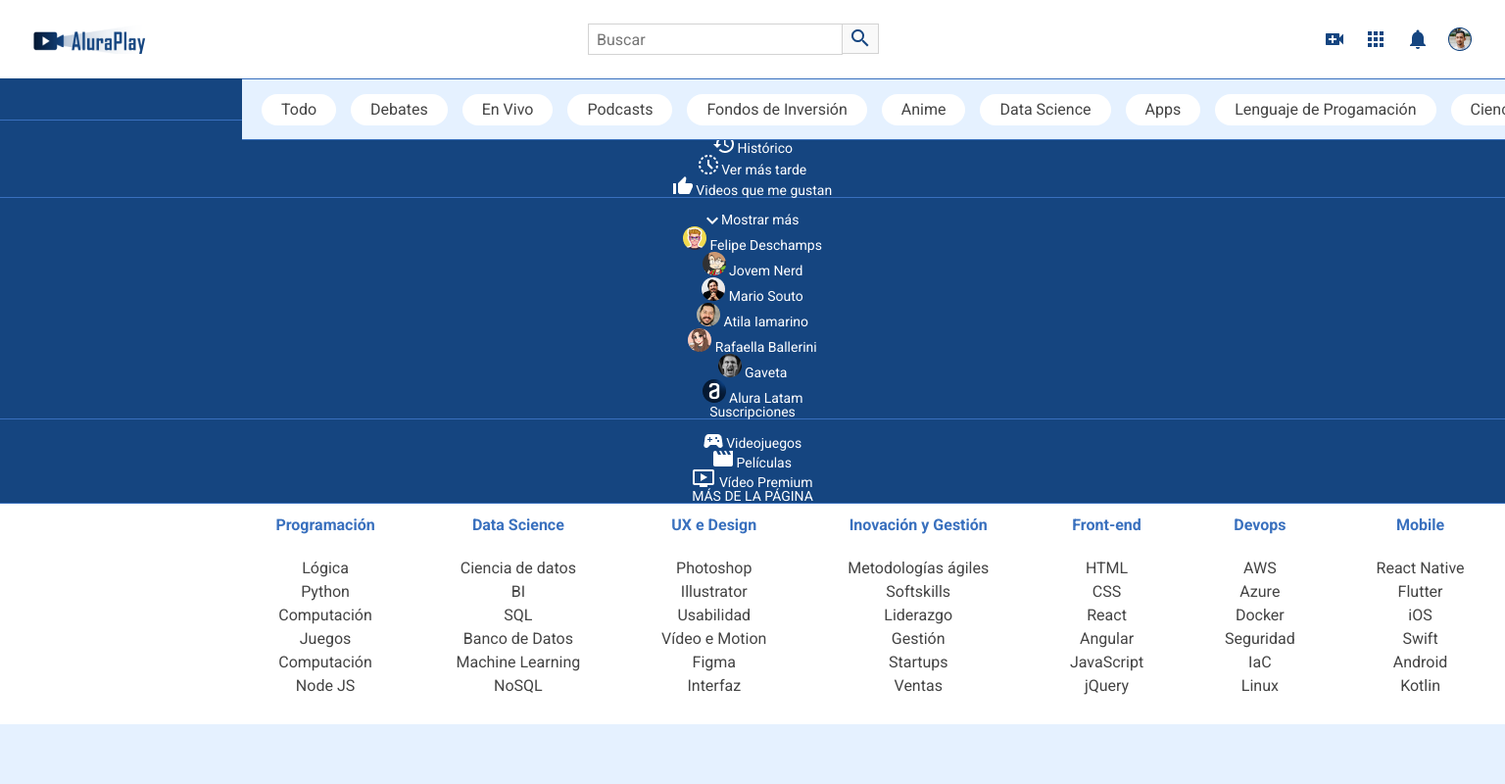
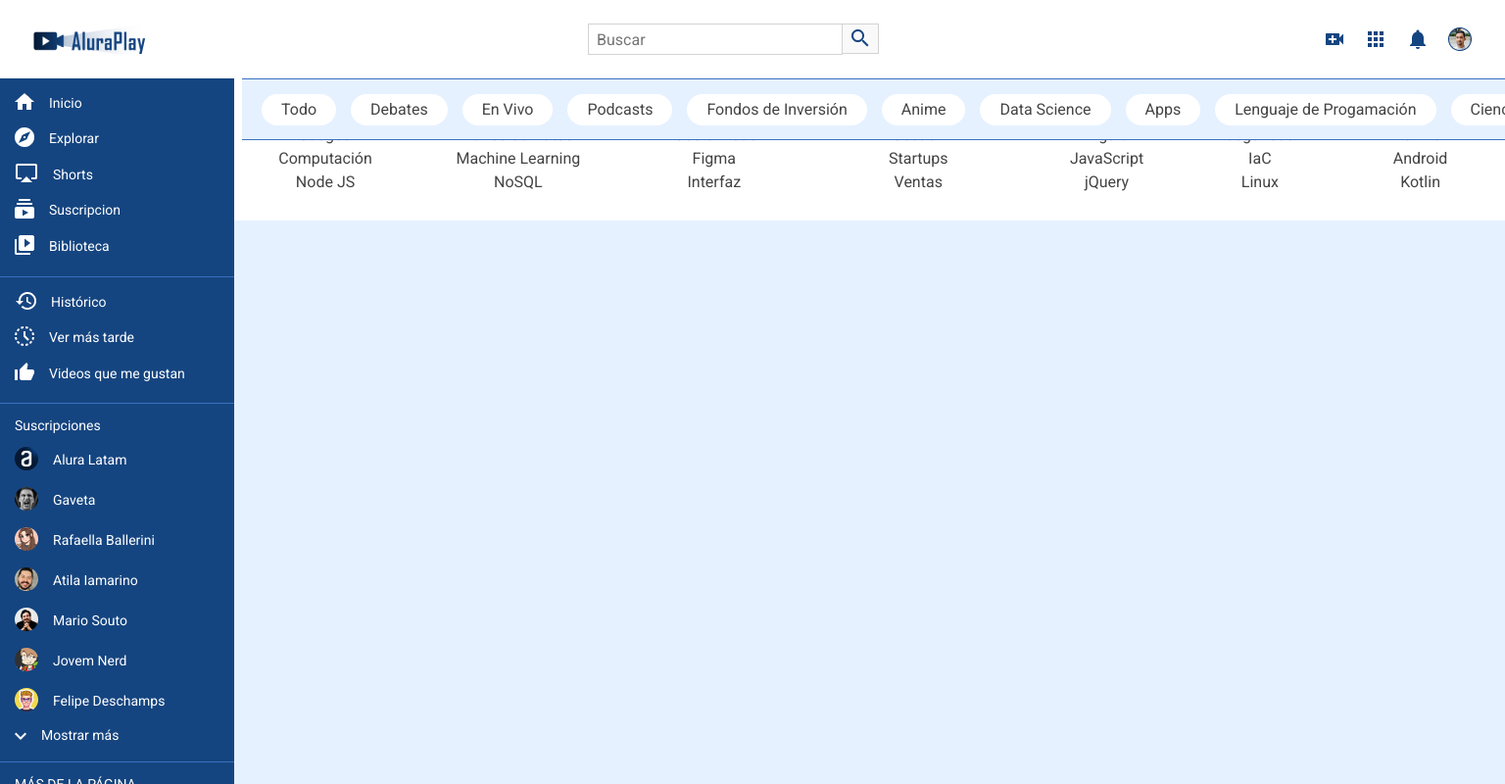
Before and after one commit to Angelov12/Alura-Play, a plain HTML site: page index.html in a window 1536 px wide. Shown: the whole page at 98% size. Drawn offline with Linux system fonts and the light colour scheme.

Commit message:
aside menu and bug fixes added

```diff
--- a/css/flexbox.css
+++ b/css/flexbox.css
@@ -1,5 +1,4 @@
-
-
+/* Cabecera */
 .cabecera__container{
   display: flex;
   justify-content: space-between;
@@ -7,32 +6,145 @@ align-items: center;
   position: fixed;
   top: 0;
 }
+
 .cabecera__buscar__item{
   display: none;
 }
 
-/*submenu*/
+/* Menu */
+
+.menu__container{
+  position: fixed;
+  bottom: 0%;
+  height: 75px;
+  width: 100%;
+}
+
+.menu__lista{
+  display: flex;
+  justify-content: space-around;
+  height: 100%;
+}
+
+.menu__lista li {
+  align-self: center;
+}
+
+.menu__itens{
+  display: flex;
+  flex-direction: column;
+  gap: 5px;
+}
+
+
+.menu__lista:nth-child(2),
+.menu__lista:nth-child(3),
+.menu__lista:nth-child(4){
+  display: none;
+}
+
+
+/* Seccion superior */
 .superior__seccion__container{
   display: flex;
   align-items: center;
-    white-space: nowrap; /*para mostrar 1 sola linea de texto*/
+  white-space: nowrap;
   overflow: scroll;
   gap: 15px;
+
 }
 
 
+
+
+/* Rodapie */
 .rodapie__container{
   display: flex;
-/*     flex-direction: column;
+  /* flex-direction: column;
  flex-wrap: wrap; */
  flex-flow: column wrap;
+
+
 }
-@media (min-width: 768px){
+
+
+
+@media (min-width:834px) {
+
+  /* Cabecera */
   .cabecera__buscar__item{
-        display: block;
+      display: block
   }
+
+  /* Desafío Menú Lateral */
+  .menu__container {
+      left: 0;
+      height: auto;
+      width: 74px;
+      top: 80px;
+  }
+
+  .menu__lista {
+      flex-direction: column;
+      justify-content: flex-start;
+      padding-top: 15px;
+      gap: 33px;
+  }
+
+
+  /* Rodapie */
   .rodapie__container{
       justify-content: space-between;
+  }
+
 
 }
+
+
+
+@media (min-width:1440px ){
+
+  .menu__container{
+      width: 239px;
+      overflow: scroll;
+
   }
+
+  .menu__lista:nth-child(2),
+  .menu__lista:nth-child(3),
+  .menu__lista:nth-child(4){
+      display: flex;
+  }
+
+  .menu__lista{
+      height: auto;
+      padding: 20px 17px 20px 15px;
+      gap: 15px;
+
+  }
+
+  .menu__lista:nth-child(3){
+      flex-direction: column-reverse;
+
+  }
+  .menu__itens{
+      flex-direction: row;
+      gap: 15px;
+      align-items: center;
+  }
+
+  .videojuegos{
+      order: 3;
+  }
+
+  .peliculas{
+      order:2;
+  }
+
+  .premium{
+      order:1;
+  }
+
+
+
+}
```
Lines whose indentation alone changed are shown as unchanged.
